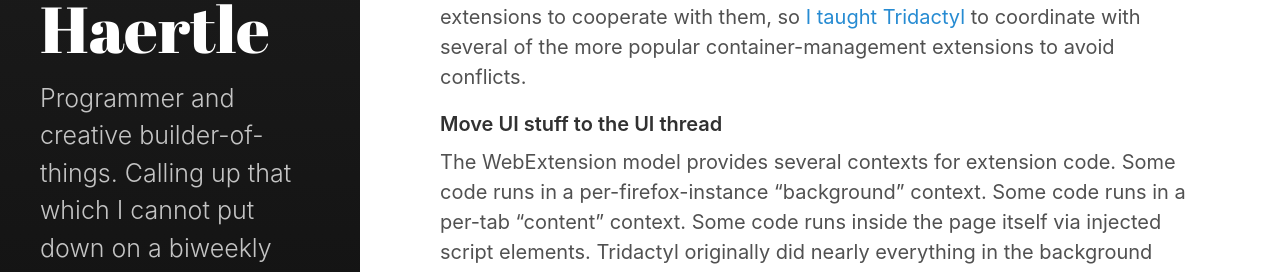
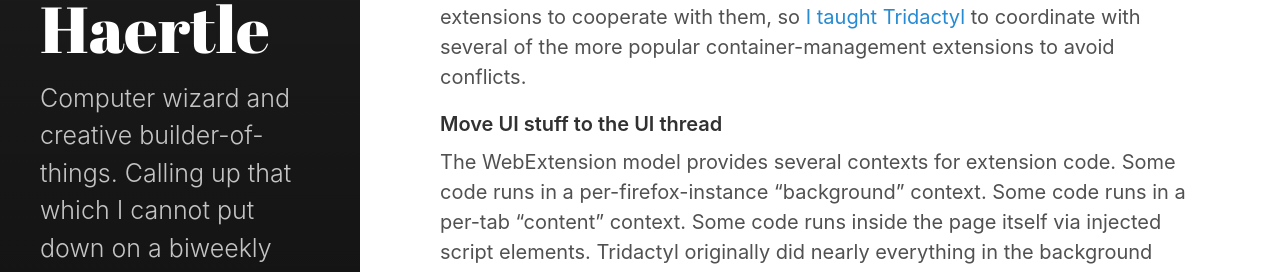
Before and after one commit to saulrh/saulrh.github.io, a Jekyll site: the page built from projects.markdown, in a window 1280 px wide. Shown: the part 1342-1614 px from the top of the page. Built offline with Jekyll 4.4.1, drawn with Linux system fonts in a browser that asks for light colours; some of the changed text lies outside the part shown.

Commit message:
Tweak description for self

```diff
--- a/_config.yml
+++ b/_config.yml
@@ -10,8 +10,8 @@ title: Saul Reynolds-Haertle
 email: saul+blogabout@saulrh.com
 description: >- # this means to ignore newlines until "baseurl:"
 
-  Programmer and creative builder-of-things. Calling up that which I
-  cannot put down on a biweekly basis!
+  Computer wizard and creative builder-of-things. Calling up that
+  which I cannot put down on a biweekly basis!
 
 paginate: 15
 
```
